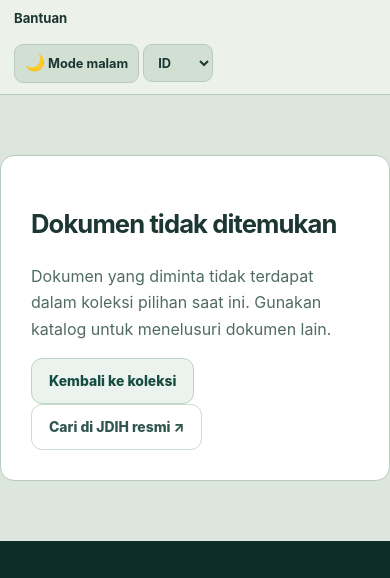
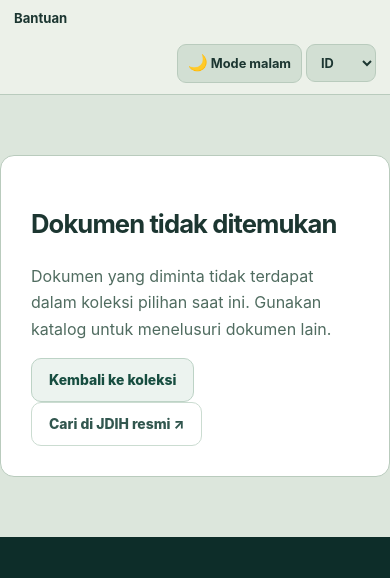
Before and after one commit to DaudRY/jdih-transmigrasi-redesign, a plain HTML site: page detail.html in a window 390 px wide. Shown: the part 128-706 px from the top of the page. Drawn offline with Linux system fonts and the light colour scheme.

Commit message:
Align detail.html with polished responsive public-facing JDIH design

```diff
--- a/detail.html
+++ b/detail.html
@@ -30,6 +30,7 @@
 </style>
 <link rel="stylesheet" href="assets/comfort-theme.css">
 <link rel="stylesheet" href="assets/portal-finish.css">
+<link rel="stylesheet" href="assets/portal-polish.css">
 <link rel="stylesheet" href="assets/portal-finish.css">
 </head>
 <body>
```
